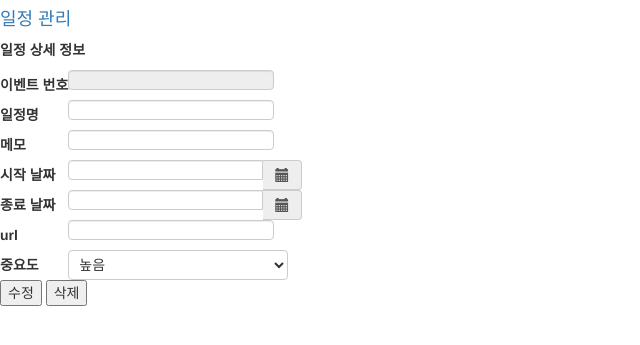
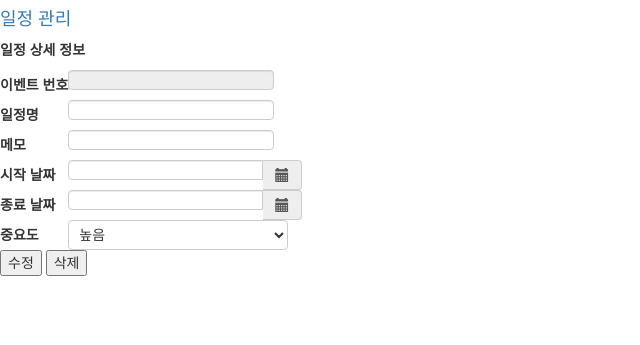
Before and after one commit to z9612/shinshagae-mini, a Flask app: page /calendar_events.html/1 in a window 1280 px wide. Shown: the top 345 px of the page, without its empty margins (0-640 px from the left). Run offline with Flask 3, Linux system fonts and the light colour scheme; data that the repository does not hold is empty; some libraries are stand-ins or nearby versions.

Commit message:
url 컬럼 삭제

```diff
--- a/app.py
+++ b/app.py
@@ -16,9 +16,11 @@ event_dao = db_config.EventDao()
 def home():
     return render_template('calendar_events.html')
 
-@app.route('/datepicker')
-def datapicker():
-    return render_template('datepicker.html')
+#자신의 이벤트 전
+@app.route('/calendar-events')
+def calendar_events():
+    resp = event_dao.select_all()
+    return resp
 
 #한 이벤트 상세보기
 @app.route('/calendar_events.html/<event_id>')
@@ -34,7 +36,6 @@ def insert_event():
     memo = request.form['memo']
     from_date = request.form['from_date']
     end_date = request.form['end_date']
-    url = request.form['url']
     priority = request.form['priority']
 
     # 시작 일자와 끝 일자 비교
@@ -43,8 +44,8 @@ def insert_event():
     elif end_date < from_date :
         return render_template('alert.html')
     else:
-        print(f"------------결과값 {event_name}, {memo}, {from_date} {end_date} {url} {priority} ------------")
-        event_dao.insert_event(event_name, memo, from_date,end_date, url, priority)
+        print(f"------------결과값 {event_name}, {memo}, {from_date}, {end_date} , {priority} ------------")
+        event_dao.insert_event(event_name, memo, from_date, end_date, priority)
 
         return redirect(url_for("home"))
 
@@ -66,7 +67,6 @@ def update_event():
         memo = request.form['memo']
         from_date = request.form['from_date']
         end_date = request.form['end_date']
-        url = request.form['url']
         priority = request.form['priority']
 
         # 시작 일자와 끝 일자 비교
@@ -75,8 +75,8 @@ def update_event():
         elif end_date < from_date :
             return render_template('alert.html')
         else :
-            print(f"------------결과값 {id}, {event_name}, {memo}, {from_date}, {end_date}, {url}, {priority} ------------")
-            event_dao.update_event(id, event_name, memo, from_date, end_date, url, priority)
+            print(f"------------결과값 {id}, {event_name}, {memo}, {from_date}, {end_date}, {priority} ------------")
+            event_dao.update_event(id, event_name, memo, from_date, end_date, priority)
             return redirect(url_for("home"))
     #delete
     elif action_type == '삭제':
@@ -87,26 +87,7 @@ def update_event():
     else:
         return 'Invalid action type'
 
-@app.route('/calendar-events')
-def calendar_events():
-    conn = None
-    cursor = None
-    try:
-        conn = db_config.db_connection.get_db()
-        cursor = conn.cursor(pymysql.cursors.DictCursor)
 
-        ## 자기자신의 일정만 보이게하기 where문에 추가 필요
-        cursor.execute("SELECT id, title, url, class, UNIX_TIMESTAMP(start_date)*1000 as start, UNIX_TIMESTAMP(end_date)*1000 as end, memo FROM event")
-        rows = cursor.fetchall()
-        resp = jsonify({'success' : 1, 'result' : rows})
-        resp.status_code = 200
-        print(resp)
-        return resp
-    except Exception as e:
-        print(e)
-    finally:
-        cursor.close()
-        conn.close()
 
 if __name__ == "__main__":
     app.run(debug=True)
--- a/db_config.py
+++ b/db_config.py
@@ -1,5 +1,7 @@
 import pymysql
+import db_config
 from datetime import timedelta, datetime
+from flask import jsonify
 
 class db_connection :
     def get_db() :
@@ -18,13 +20,25 @@ class EventDao:
     def __init__(self):
             pass
     def select_all(self):
-        cursor = db_connection.get_db().cursor(pymysql.cursors.DictCursor)
-        sql = "SELECT * FROM event;"
-        cursor.execute(sql)
-        result = cursor.fetchall()
+        conn = None
+        cursor = None
 
-        db_connection.get_db().close()
-        return result
+        try:
+            conn = db_config.db_connection.get_db()
+            cursor = conn.cursor(pymysql.cursors.DictCursor)
+
+            ## 자기자신의 일정만 보이게하기 where문에 추가 필요
+            cursor.execute("SELECT id, title, class, UNIX_TIMESTAMP(start_date)*1000 as start, UNIX_TIMESTAMP(end_date)*1000 as end, memo FROM event")
+            rows = cursor.fetchall()
+            resp = jsonify({'success' : 1, 'result' : rows})
+            resp.status_code = 200
+            print(resp)
+            return resp
+        except Exception as e:
+            print(e)
+        finally:
+            cursor.close()
+            conn.close()
 
     def select_one(self,event_id):
         cursor = db_connection.get_db().cursor(pymysql.cursors.DictCursor)
@@ -36,15 +50,15 @@ class EventDao:
         db_connection.get_db().close()
         return result
 
-    def insert_event(self, title, memo, start_date, end_date, url, priority):
+    def insert_event(self, title, memo, start_date, end_date, priority):
 
         start_date = datetime.strptime(start_date, "%Y-%m-%d %H:%M")
         end_date = datetime.strptime(end_date, "%Y-%m-%d %H:%M")
 
-        #시간 차이가 30분 이내면 30분 추가
-        if (end_date - start_date).total_seconds() < 30 * 60:
-            end_date += timedelta(minutes=30)
-            print("시간 적용완료 ::: " , end_date)
+        # #시간 차이가 30분 이내면 30분 추가
+        # if (end_date - start_date).total_seconds() < 30 * 60:
+        #     end_date += timedelta(minutes=30)
+        #     print("시간 적용완료 ::: " , end_date)
 
         cursor = db_connection.get_db().cursor(pymysql.cursors.DictCursor)
 
@@ -57,16 +71,16 @@ class EventDao:
             case '낮음' :
                 priority = ''
 
-        sql = "insert into event(title, memo, start_date, end_date, url, class) values(%s, %s, %s, %s, %s, %s)"
+        sql = "insert into event(title, memo, start_date, end_date, class) values(%s, %s, %s, %s, %s)"
 
-        result = cursor.execute(sql,(title, memo, start_date,end_date,url, priority))
+        result = cursor.execute(sql,(title, memo, start_date, end_date, priority))
 
         print(f"insert_num :: {result}")
 
         db_connection.get_db().close()
         return result
 
-    def update_event(self, event_id, title, memo, start_date, end_date, url, priority):
+    def update_event(self, event_id, title, memo, start_date, end_date, priority):
         cursor = db_connection.get_db().cursor(pymysql.cursors.DictCursor)
 
         print("priority ::: " , priority)
@@ -78,8 +92,8 @@ class EventDao:
             case '낮음' :
                 priority = ''
 
-        sql = "UPDATE event SET title=%s, memo=%s, start_date=%s, end_date=%s, url=%s, class=%s WHERE id=%s"
-        result = cursor.execute(sql,(title, memo, start_date, end_date, url, priority,event_id))
+        sql = "UPDATE event SET title=%s, memo=%s, start_date=%s, end_date=%s, class=%s WHERE id=%s"
+        result = cursor.execute(sql,(title, memo, start_date, end_date, priority,event_id))
 
         print(f"update_num :: {result}")
 
--- a/static/tmpls/week-days.html
+++ b/static/tmpls/week-days.html
@@ -1,7 +1,7 @@
 <% _.each(events, function(event){ %>
 <div class="cal-row-fluid">
 	<div class="cal-cell<%= event.days%> cal-offset<%= event.start_day %> day-highlight dh-<%= event['class'] %>" data-event-class="<%= event['class'] %>">
-		<a href="<%= event.url ? event.url : 'javascript:void(0)' %>" data-event-id="<%= event.id %>" class="cal-event-week event<%= event.id %>"><%= event.title %></a>
+		<a href="calendar_events.html/<%= event.id %>" data-event-id="<%= event.id %>" class="cal-event-week event<%= event.id %>"><%= event.title %></a>
 	</div>
 </div>
 <% }); %>
--- a/templates/calendar_events.html
+++ b/templates/calendar_events.html
@@ -71,7 +71,6 @@
 								</div>
 							</div>
 						</div>
-						<p>url <input type="text" name="url" id="url"> </p>
 						<label for="priority">중요도</label>
 						<select id="priority" name="priority">
 							<option value="높음">높음</option>
--- a/templates/result_data.html
+++ b/templates/result_data.html
@@ -49,10 +49,6 @@
             </td>
         </tr>
         <tr>
-            <th>url</th>
-            <td><input type="text" value="{{ result['url'] }}" name="url" ></td>
-        </tr>
-        <tr>
         <tr>
             <th>중요도</th>
             <td>
```
